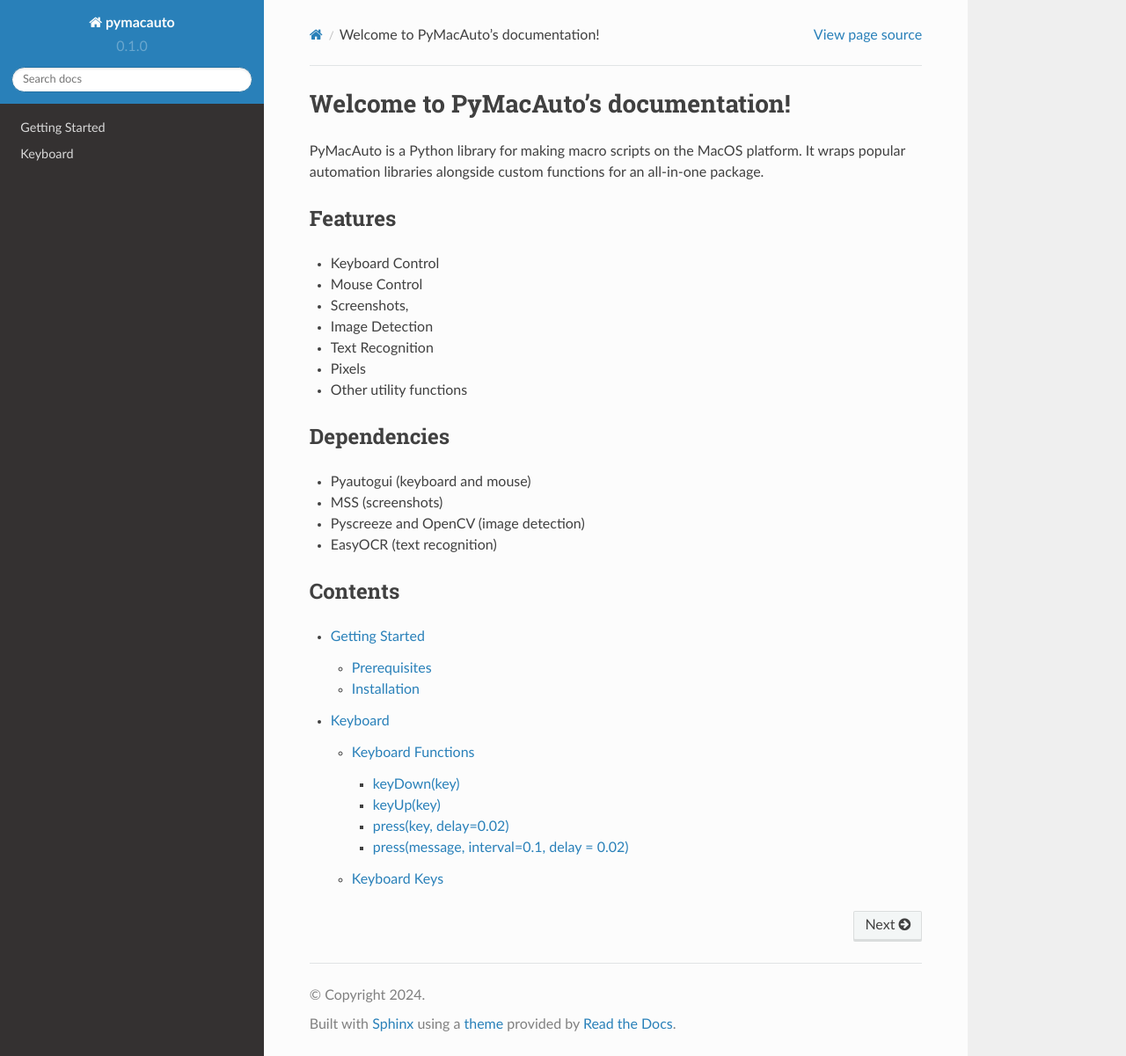
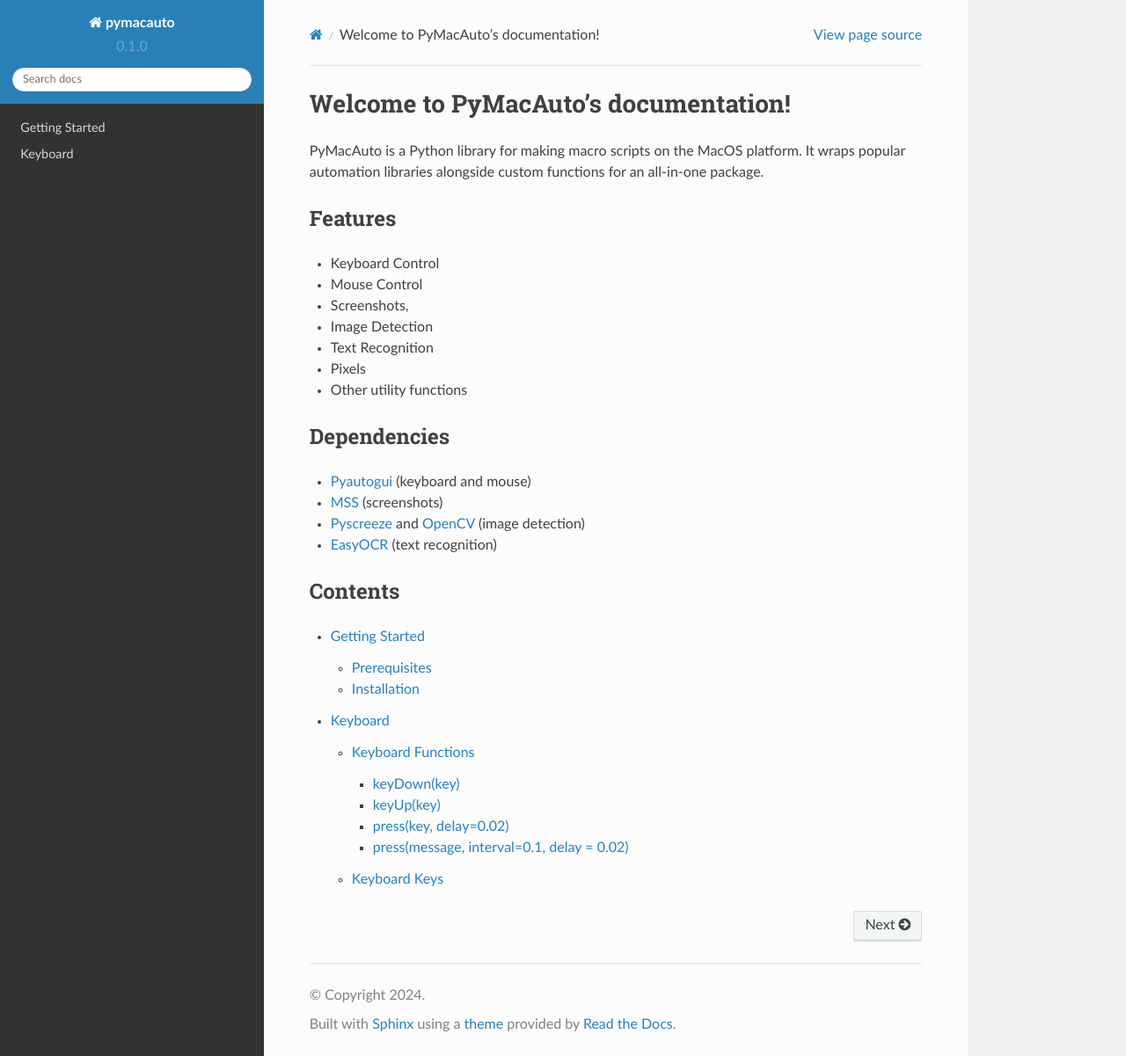
Before and after one commit to Existance29/pymacauto, a Sphinx documentation site: the page built from docs/source/index.rst, in a window 1280 px wide and 1201 px high. Shown: the whole window at 88% size. Built offline with Sphinx 7.4.7 and the Read the Docs theme 2.0.0, drawn with Linux system fonts in a browser that asks for light colours; part of the change alters nothing that is shown.

```diff
--- a/docs/source/index.rst
+++ b/docs/source/index.rst
@@ -15,10 +15,10 @@ Features
 
 Dependencies
 --------
-* Pyautogui (keyboard and mouse)
-* MSS (screenshots)
-* Pyscreeze and OpenCV (image detection)
-* EasyOCR (text recognition)
+* `Pyautogui <https://pypi.org/project/PyAutoGUI/>`_ (keyboard and mouse)
+* `MSS <https://pypi.org/project/mss/>`_ (screenshots)
+* `Pyscreeze <https://pypi.org/project/PyScreeze/>`_ and `OpenCV <https://pypi.org/project/opencv-python/>`_ (image detection)
+* `EasyOCR <https://pypi.org/project/easyocr/>`_ (text recognition)
 
 Contents
 --------
```
